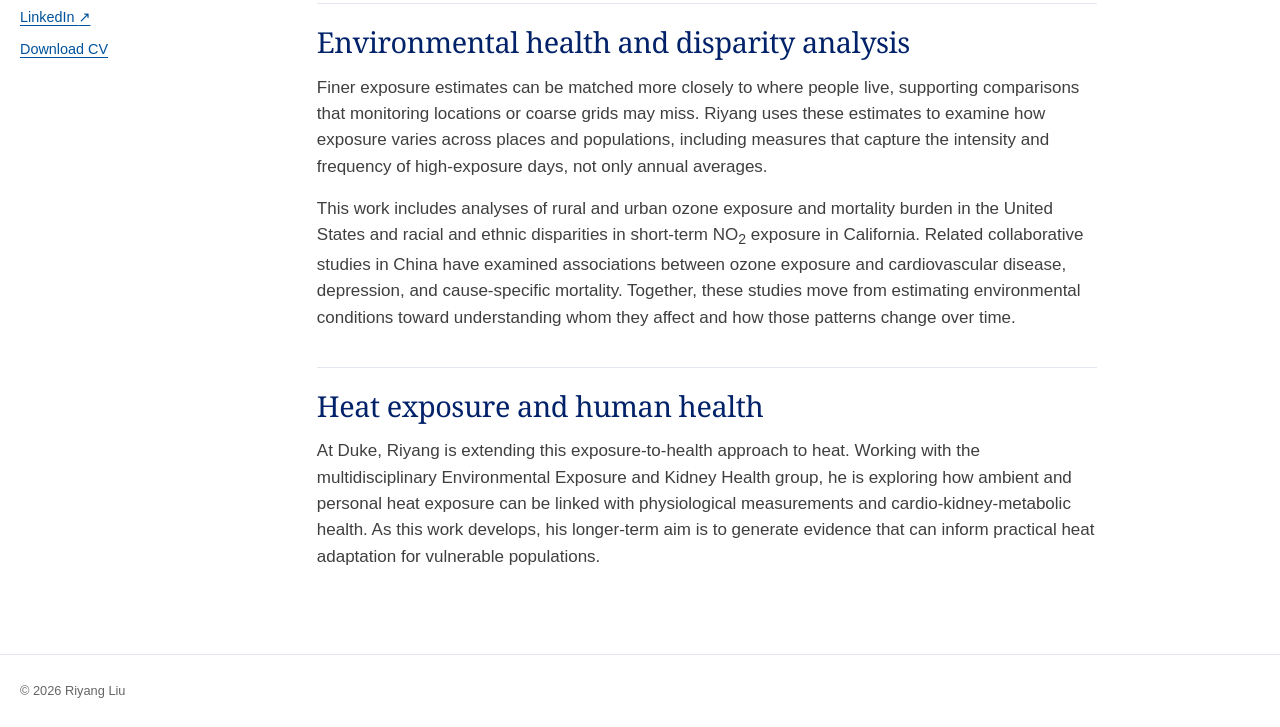
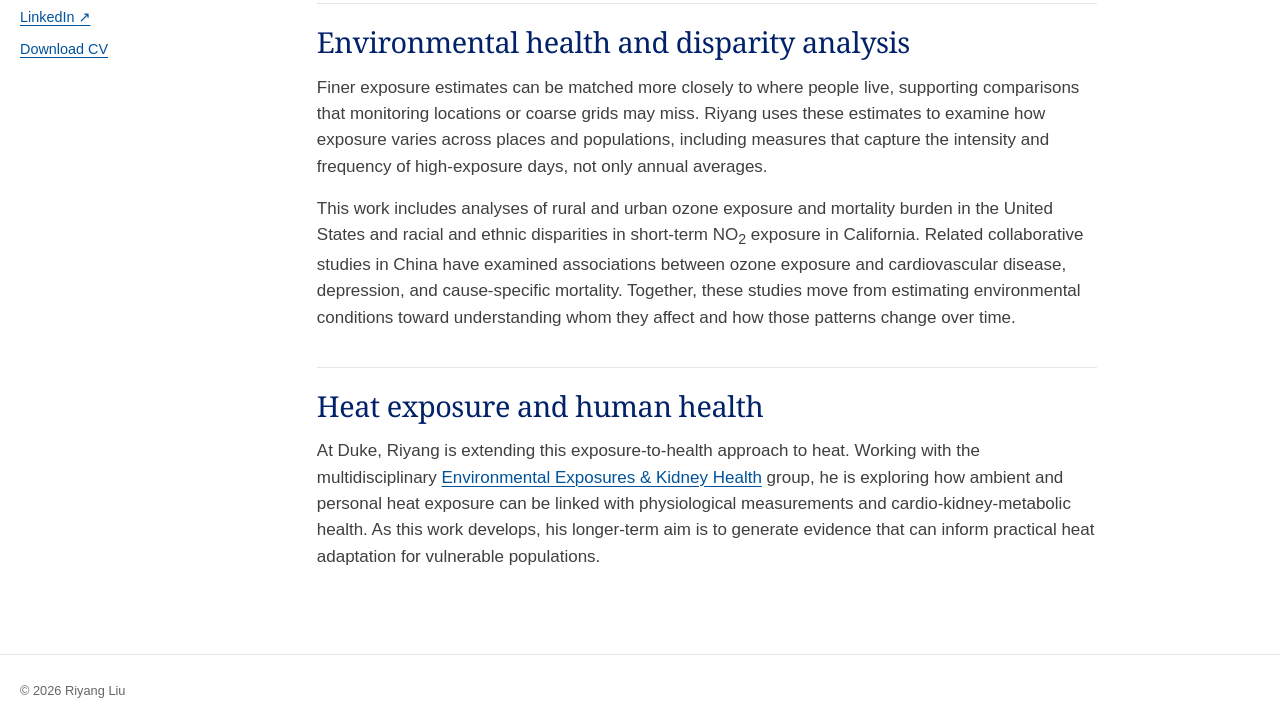
Before and after one commit to melonki/rliu.github.io, an Astro site: page /research in a window 1280 px wide. Shown: the part 738-1465 px from the top of the page. Built offline with nearby package versions, Linux system fonts and the light colour scheme; Astro itself is replaced by a stand-in of ours.

Commit message:
Link Duke EEKH group from research page

```diff
--- a/src/data/site.ts
+++ b/src/data/site.ts
@@ -14,6 +14,7 @@ export const profile = {
 };
 
 export const cvFile = "files/Riyang%20Liu_CV_Sep242026.pdf";
+export const eekhUrl = "https://medicine.duke.edu/education-and-training/fellowship-programs/nephrology-fellowship/training-and-curriculum-1";
 
 export const navigation = [
   { label: "Home", href: "" },
@@ -53,7 +54,7 @@ export const researchSummary = [
   {
     title: "Heat exposure and human health",
     paragraphs: [
-      "At Duke, Riyang is extending this exposure-to-health approach to heat. Working with the multidisciplinary Environmental Exposure and Kidney Health group, he is exploring how ambient and personal heat exposure can be linked with physiological measurements and cardio-kidney-metabolic health. As this work develops, his longer-term aim is to generate evidence that can inform practical heat adaptation for vulnerable populations.",
+      "At Duke, Riyang is extending this exposure-to-health approach to heat. Working with the multidisciplinary Environmental Exposures & Kidney Health group, he is exploring how ambient and personal heat exposure can be linked with physiological measurements and cardio-kidney-metabolic health. As this work develops, his longer-term aim is to generate evidence that can inform practical heat adaptation for vulnerable populations.",
     ],
   },
 ] as const;
--- a/src/pages/research.astro
+++ b/src/pages/research.astro
@@ -1,7 +1,9 @@
 ---
 import BaseLayout from "../layouts/BaseLayout.astro";
 import ScientificText from "../components/ScientificText.astro";
-import { researchIntroduction, researchSummary } from "../data/site";
+import { eekhUrl, researchIntroduction, researchSummary } from "../data/site";
+
+const eekhName = "Environmental Exposures & Kidney Health";
 ---
 
 <BaseLayout
@@ -18,7 +20,20 @@ import { researchIntroduction, researchSummary } from "../data/site";
     {researchSummary.map((section) => (
       <section>
         <h2>{section.title}</h2>
-        {section.paragraphs.map((paragraph) => <p><ScientificText text={paragraph} /></p>)}
+        {section.paragraphs.map((paragraph) => {
+          const [beforeLink, afterLink] = paragraph.split(eekhName);
+          return <p>
+            {afterLink === undefined ? (
+              <ScientificText text={paragraph} />
+            ) : (
+              <>
+                <ScientificText text={beforeLink} />
+                <a href={eekhUrl} target="_blank" rel="noreferrer">{eekhName}</a>
+                <ScientificText text={afterLink} />
+              </>
+            )}
+          </p>;
+        })}
       </section>
     ))}
   </div>
```
